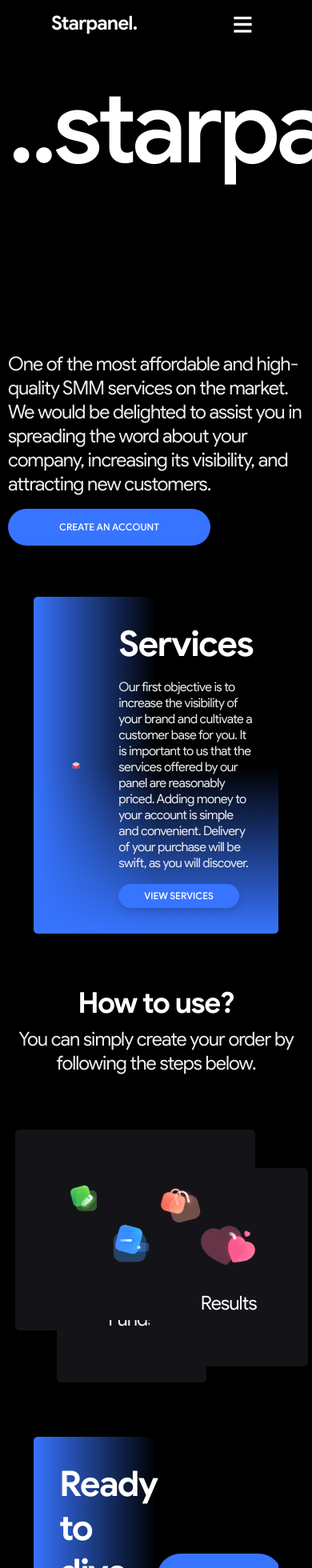
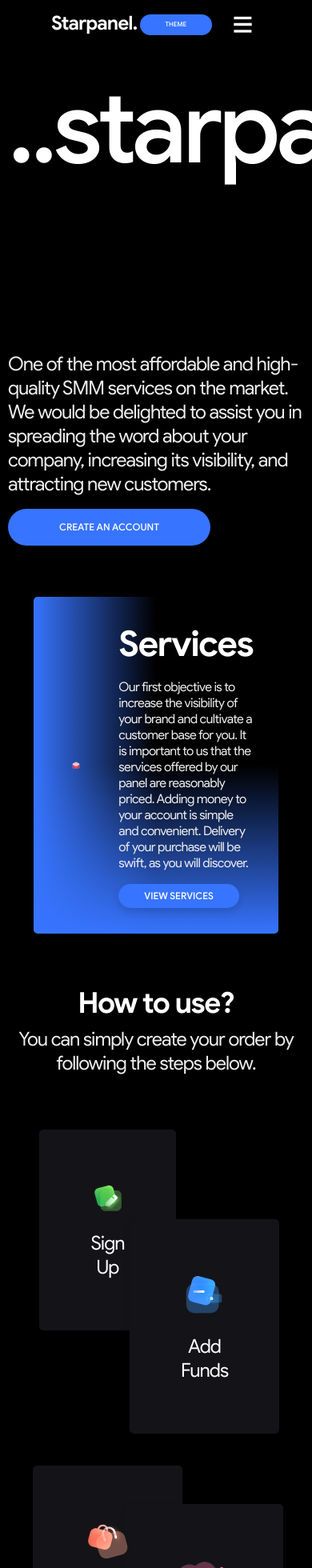
Before and after one commit to TheBrokenXD/client-starpanel, a Next.js app: page / in a window 390 px wide. Shown: the top 1960 px of the page at 80% size. Built offline with nearby package versions, Linux system fonts and the light colour scheme; no server answers.

Commit message:
commit before responsiveness

```diff
--- a/components/Footer.js
+++ /dev/null
@@ -1,29 +0,0 @@
-// icons
-import { FontAwesomeIcon } from '@fortawesome/react-fontawesome'
-import { faTicket } from '@fortawesome/free-solid-svg-icons'
-import { faWhatsapp, faTelegram } from '@fortawesome/free-brands-svg-icons'
-
-const Footer = () => {
-    return (
-        <>
-            <footer className="footer">
-                <div className="footer-content">
-
-                    <div className='card display-f justify-between align-i-center p-3'>
-                        <div>
-                            <p className='custom-text'>© 2022 Starpanel</p>
-                        </div>
-                        <div className='display-f'>
-                            <span className="font-lg custom-text"><FontAwesomeIcon icon={faWhatsapp} /></span>
-                            <span className="font-lg custom-text pl-3"><FontAwesomeIcon icon={faTelegram} /></span>
-                            <span className="font-lg custom-text pl-3"><FontAwesomeIcon icon={faTicket} /></span>
-                        </div>
-                    </div>
-
-                </div>
-            </footer>
-        </>
-    );
-}
-
-export default Footer;
--- a/components/Layout.js
+++ b/components/Layout.js
@@ -1,5 +1,4 @@
 import Navbar from "./Navbar";
-import Footer from "./Footer";
 import { Router, router, useRouter } from "next/dist/client/router";
 import NProgress from "nprogress";
 
@@ -20,7 +19,6 @@ const Layout = ({ children }) => {
         {/* {showNav && <Navbar />} */}
         <Navbar />
         { children }
-        {/* <Footer /> */}
 
       </>
     );
--- a/components/Main.js
+++ b/components/Main.js
@@ -9,12 +9,12 @@ const Main = () => {
 
             <div className='card black-bg custom-card-bg-gradient p-3 mt-5 ml-3 mr-3'>
                 <div className="display-f align-i-center">
-                    <div className="pl-2 pr-2">
+                    <div className="pl-2 pr-2 xxxl-pl-3">
                         <Image src="/svg/services.svg" height={300} width={300} alt="img" />
                     </div>
-                    <div className="pl-3">
+                    <div className="pl-3 xxxl-pl-4">
                         <h1 className='font-xl-2 custom-text'>Services</h1>
-                        <p className='font-md custom-sub-text mt-2'>Our first objective is to increase the visibility of your brand and cultivate a customer base for you. It is important to us that the services offered by our panel are reasonably priced. Adding money to your account is simple and convenient. Delivery of your purchase will be swift, as you will discover.</p>
+                        <p className='font-md custom-sub-text mt-2 xxxl-font-lg'>Our first objective is to increase the visibility of your brand and cultivate a customer base for you. It is important to us that the services offered by our panel are reasonably priced. Adding money to your account is simple and convenient. Delivery of your purchase will be swift, as you will discover.</p>
                         <Link href="/services" passHref><button className='custom-btn-rounded custom-text shadow-base mt-2'>View Services</button></Link>
                     </div>
                 </div>
@@ -28,7 +28,7 @@ const Main = () => {
 
                 <div className="row justify-center mt-4 gap-2 ml-5 mr-5">
 
-                    <div className="col-3-xs">
+                    <div className="col-3-xl col-6-xs">
                         <div className="column align-i-center">
                             <div className="card custom-card-bg p-5">
                                 <Image src="/svg/register.svg" height={120} width={120} alt="icon" />
@@ -36,7 +36,7 @@ const Main = () => {
                             </div>
                         </div>
                     </div>
-                    <div className="col-3-xs mt-4">
+                    <div className="col-3-xl col-6-xs mt-4 xs-mt-8">
                         <div className="column align-i-center">
                             <div className="card custom-card-bg p-5">
                                 <Image src="/svg/wallet.svg" height={120} width={120} alt="icon" />
@@ -44,7 +44,7 @@ const Main = () => {
                             </div>
                         </div>
                     </div>
-                    <div className="col-3-xs">
+                    <div className="col-3-xl col-6-xs">
                         <div className="column align-i-center">
                             <div className="card custom-card-bg p-5">
                                 <Image src="/svg/bag.svg" height={120} width={120} alt="icon" />
@@ -52,7 +52,7 @@ const Main = () => {
                             </div>
                         </div>
                     </div>
-                    <div className="col-3-xs mt-4">
+                    <div className="col-3-xl col-6-xs mt-4">
                         <div className="column align-i-center">
                             <div className="card custom-card-bg p-5">
                                 <Image src="/svg/heart.svg" height={120} width={120} alt="icon" />
--- a/components/Navbar.js
+++ b/components/Navbar.js
@@ -1,4 +1,4 @@
-import React, { useRef } from "react";
+import React, { useRef, useState } from "react";
 import Link from "next/link";
 // assets
 import Lottie from "lottie-react";
@@ -7,8 +7,22 @@ import { useAuth } from "../context/AuthContext";
 import { Router, useRouter } from "next/router";
 // framer motion
 import { motion } from "framer-motion";
+import { useTheme } from "next-themes";
 
 const Navbar = () => {
+
+  // theme
+  const {theme, setTheme} = useTheme()
+
+  const changeTheme = () => {
+    if(theme == 'dark') {
+      setTheme('light')
+      console.log('light')
+    } else {
+      setTheme('dark')
+      console.log('dark')
+    }
+  }
 
   const lottieRef = useRef();
   const animationData = useRef();
@@ -41,9 +55,12 @@ const Navbar = () => {
 
       <div className="nav-content">
         <Link href="/" passHref><p className="nav-brand custom-text unselectable">Starpanel.</p></Link>
-        <div className="nav-burger">
-          <div className="lottie" onClick={handleClick} >
-            <Lottie lottieRef={lottieRef} animationData={Data} loop={false} autoplay={false} />
+        <div className="display-f align-i-center">
+          <button className="custom-btn-rounded font-xs custom-text mr-2 xl-display-n" onClick={changeTheme} >theme</button>
+          <div className="nav-burger">
+            <div className="lottie" onClick={handleClick} >
+              <Lottie lottieRef={lottieRef} animationData={Data} loop={false} autoplay={false} />
+            </div>
           </div>
         </div>
       </div>
--- a/package.json
+++ b/package.json
@@ -22,6 +22,7 @@
     "lodash.template": "^4.5.0",
     "lottie-react": "^2.2.1",
     "next": "12.1.0",
+    "next-themes": "^0.1.1",
     "nprogress": "^0.2.0",
     "react": "17.0.2",
     "react-dom": "17.0.2",
--- a/pages/_app.js
+++ b/pages/_app.js
@@ -12,6 +12,8 @@ import { useRouter } from 'next/router'
 // auth
 import ProtectedRoute from '../components/ProtectedRoute'
 import { RecoilRoot } from 'recoil';
+// theme
+import { ThemeProvider } from 'next-themes'
 
 const noAuthRequired = ['/', '/signIn', '/signUp', '/services']
 
@@ -21,6 +23,7 @@ function MyApp({ Component, pageProps }) {
 
   return (
     <AuthContextProvider>
+      <ThemeProvider defaultTheme="dark">
         <Layout>
           {noAuthRequired.includes(router.pathname) ? (
             <Component {...pageProps} />
@@ -32,6 +35,7 @@ function MyApp({ Component, pageProps }) {
             </ProtectedRoute>
           )}
         </Layout>
+      </ ThemeProvider>
     </AuthContextProvider>
   )
 }
--- a/pages/_document.js
+++ b/pages/_document.js
@@ -2,7 +2,7 @@ import { Html, Head, Main, NextScript } from 'next/document'
 
 export default function Document() {
   return (
-    <Html className='smooth' style={{scrollBehavior:'smooth'}}>
+    <Html>
       <Head />
       <body className='custom-main-bg overflow-x-hidden'>
         <Main />
--- a/pages/signIn.js
+++ b/pages/signIn.js
@@ -8,8 +8,6 @@ import { useAuth } from '../context/AuthContext';
 import { getAuth, GoogleAuthProvider, sendPasswordResetEmail, signInWithPopup } from "firebase/auth";
 import { auth, db } from '../firebase/clientApp';
 import { doc, setDoc } from 'firebase/firestore';
-// telegram
-import TelegramLoginButton from 'react-telegram-login';
 
 const SignIn = () => {
 
--- a/styles/index.scss
+++ b/styles/index.scss
@@ -25,6 +25,8 @@
 
 // utilities
 @import 'base/utilities';
+@import 'layout/utilityLayout';
+
 
 // changes & additions
 
--- a/styles/layout/_breakpoints.scss
+++ b/styles/layout/_breakpoints.scss
@@ -4,7 +4,8 @@ $breakpoints: (
   "md": 768px,
   "lg": 1024px,
   "xl": 1280px,
-  "xxl": 1536px
+  "xxl": 1536px,
+  "xxxl": 1920px
 );
 
 @mixin xs {
--- /dev/null
+++ b/styles/layout/_utilityLayout.scss
@@ -0,0 +1,78 @@
+// normal utility classes
+@each $property, $map in $utilities {
+    $prefix: map-get($map, "prefix");
+    $values: map-get($map, "values");
+
+    @each $value, $breakpoint in $breakpoints {
+        @media (min-width: $breakpoint) {
+
+            @each $k, $v in $values {
+                .#{$value}-#{$prefix}-#{$k} {
+                    #{$property}: $v;
+                }
+            }
+
+        }
+    }
+
+}
+
+// dont even think about uncommenting this unless u wanna wait for a day to purge css
+
+// utility classes with pixels
+// @for $i from 1 through 1920 {
+//     @each $value, $breakpoint in $breakpoints {
+//         @media (min-width: $breakpoint) {
+
+//               .#{$value}-p-#{$i}-px {
+//                 padding: #{$i}px;
+//                }
+//               .#{$value}-pl-#{$i}-px {
+//                 padding-left: #{$i}px;
+//               }
+//               .#{$value}-pr-#{$i}-px {
+//                 padding-right: #{$i}px;
+//               }
+//               .#{$value}-pt-#{$i}-px {
+//                 padding-top: #{$i}px;
+//               }
+//               .#{$value}-pb-#{$i}-px {
+//                 padding-bottom: #{$i}px;
+//               }
+//               .#{$value}-m-#{$i}-px {
+//                 margin: #{$i}px;
+//               }
+//               .#{$value}-ml-#{$i}-px {
+//                 margin-left: #{$i}px;
+//               }
+//               .#{$value}-mr-#{$i}-px {
+//                 margin-right: #{$i}px;
+//               }
+//               .#{$value}-mt-#{$i}-px {
+//                 margin-top: #{$i}px;
+//               }
+//               .#{$value}-mb-#{$i}-px {
+//                 margin-bottom: #{$i}px;
+//               }
+//               .#{$value}-min-w-#{$i}-px {
+//                 min-width: #{$i}px;
+//               }
+//               .#{$value}-min-h-#{$i}-px {
+//                 min-height: #{$i}px;
+//               }
+//               .#{$value}-max-w-#{$i}-px {
+//                 max-width: #{$i}px;
+//               }
+//               .#{$value}-max-h-#{$i}-px {
+//                 max-height: #{$i}px;
+//               }
+//               .#{$value}-w-#{$i}-px {
+//                 width: #{$i}px;
+//               }
+//               .#{$value}-h-#{$i}-px {
+//                 height: #{$i}px;
+//               }
+
+//         }
+//     }
+// }
```
Also changed, not shown: styles/index.css, 1 other file (tests, documents, lock files or other folders). Lines whose indentation alone changed are shown as unchanged.
